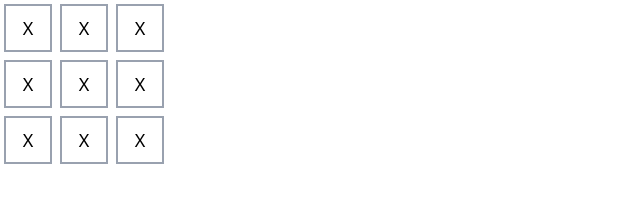
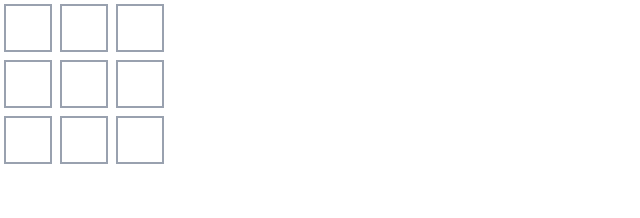
Before and after one commit to devo-ab/tic-tac-toe, a React (Vite) app: page / in a window 1280 px wide. Shown: the top 218 px of the page, without its empty margins (0-640 px from the left). Built offline with nearby package versions, Linux system fonts and the light colour scheme.

Commit message:
added functional interactivity

```diff
--- a/src/components/Board.jsx
+++ b/src/components/Board.jsx
@@ -1,27 +1,38 @@
+import { useState } from "react";
+
 export default function Board() {
-  function Square({value}) {
+  function Square() {
+    const [value, setValue] = useState(null);
+
+    function handleClick() {
+      setValue("X");
+    }
+
     return (
-      <button className="bg-white border-2 border-gray-400 h-12 w-12 m-1 leading-9 text-lg">
-        X
+      <button
+        onClick={handleClick}
+        className="bg-white border-2 border-gray-400 h-12 w-12 m-1 leading-9 text-lg"
+      >
+        {value}
       </button>
     );
   }
 
   return (
     <>
-      <div>
+      <div className="flex">
         <Square />
         <Square />
         <Square />
       </div>
 
-      <div>
+      <div className="flex">
         <Square />
         <Square />
         <Square />
       </div>
 
-      <div>
+      <div className="flex">
         <Square />
         <Square />
         <Square />
```
Also changed, not shown: jsconfig.json (added, +10 -0 lines).
